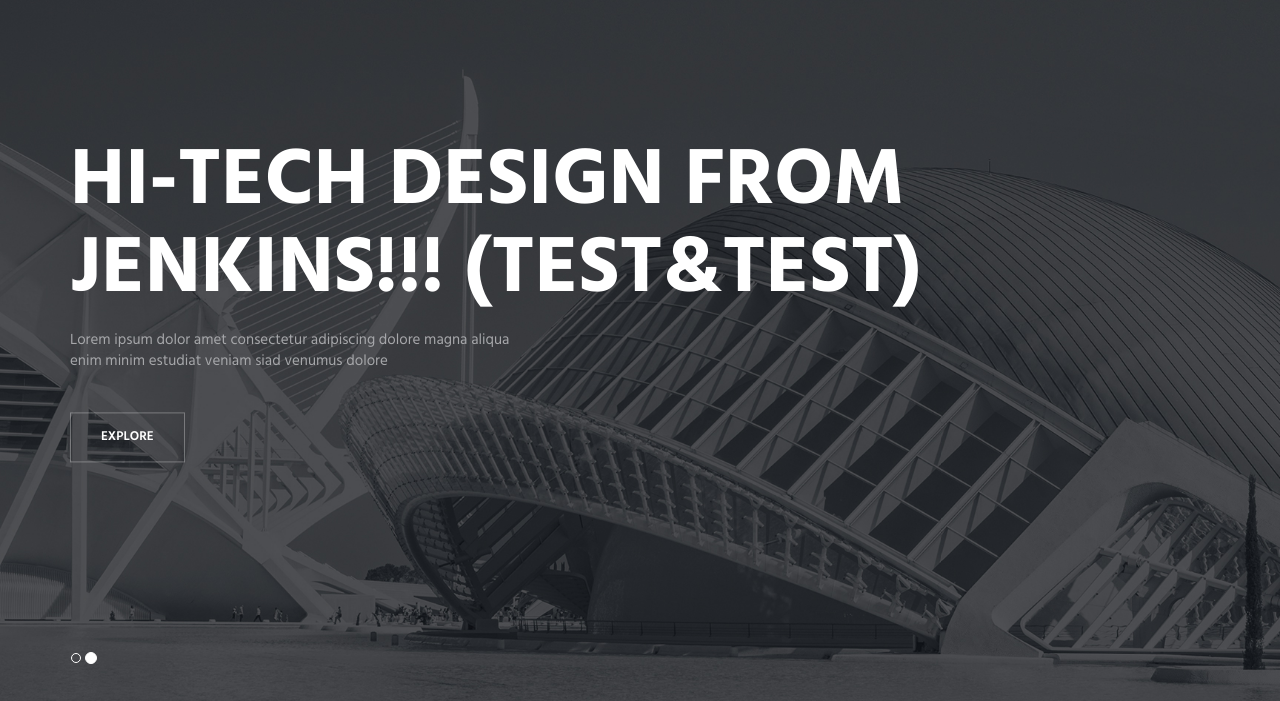
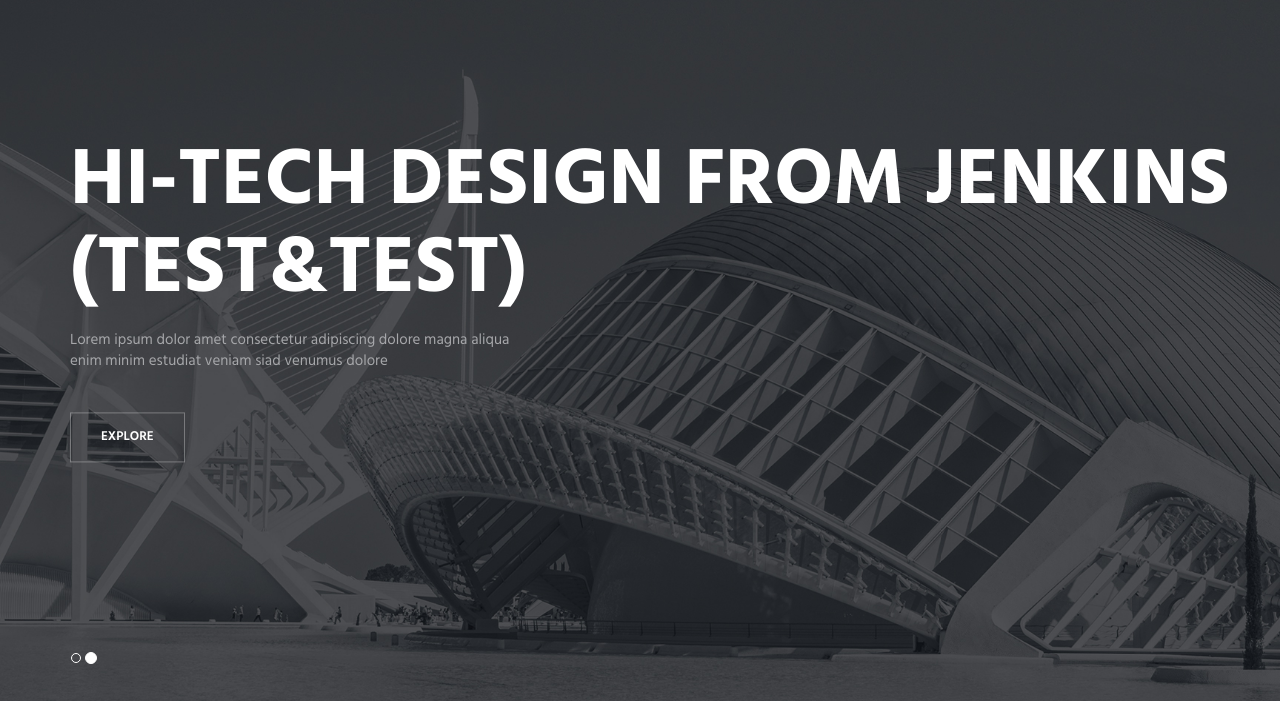
Before and after one commit to kayy2525/project-test, a plain HTML site: page index.html in a window 1280 px wide. Shown: the part 99-800 px from the top of the page. Drawn offline with Linux system fonts and the light colour scheme.

Commit message:
pipeline test

```diff
--- a/index.html
+++ b/index.html
@@ -99,7 +99,7 @@
                     <div class="container">
                         <div class="carousel-centered">
                             <div class="margin-b-40">
-                                <h1 class="carousel-title">Hi-Tech Design from Jenkins!!! (TEST&TEST)</h1>
+                                <h1 class="carousel-title">Hi-Tech Design from Jenkins (TEST&TEST)</h1>
                                 <p>Lorem ipsum dolor amet consectetur adipiscing dolore magna aliqua <br/> enim minim estudiat veniam siad venumus dolore</p>
                             </div>
                             <a href="#" class="btn-theme btn-theme-sm btn-white-brd text-uppercase">Explore</a>
@@ -111,7 +111,7 @@
                     <div class="container">
                         <div class="carousel-centered">
                             <div class="margin-b-40">
-                                <h2 class="carousel-title">Hi-Tech Design from Jenkins!!! (TEST&TEST)</h2>
+                                <h2 class="carousel-title">Hi-Tech Design from Jenkins (TEST&TEST)</h2>
                                 <p>Lorem ipsum dolor amet consectetur adipiscing dolore magna aliqua <br/> enim minim estudiat veniam siad venumus dolore</p>
                             </div>
                             <a href="#" class="btn-theme btn-theme-sm btn-white-brd text-uppercase">Explore</a>
```
